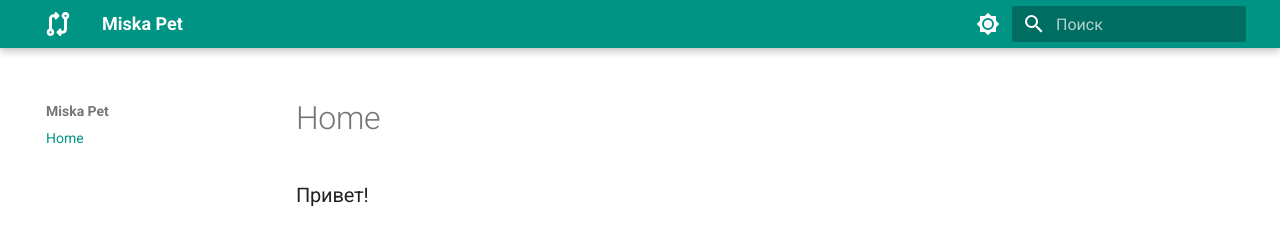
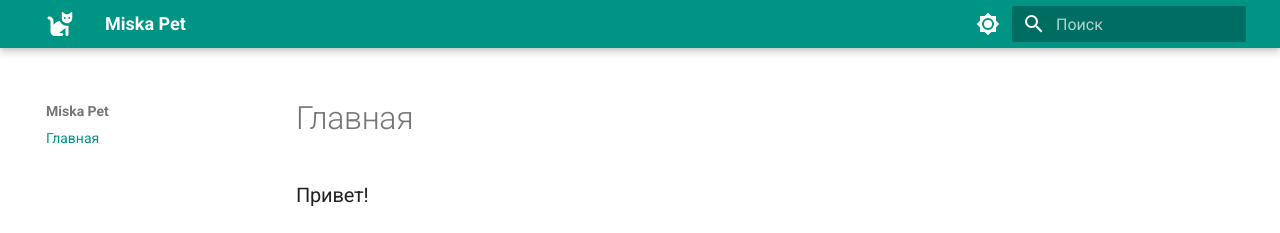
Before and after one commit to mainsloth/miska, an MkDocs documentation site: the page built from docs/index.md, in a window 1280 px wide. Shown: the top 233 px of the page. Built offline with MkDocs 1.6.1 and Material for MkDocs 9.7.7, drawn with Linux system fonts in a browser that asks for light colours.

Commit message:
Update mkdocs.yml

```diff
--- a/mkdocs.yml
+++ b/mkdocs.yml
@@ -3,7 +3,7 @@ theme:
   name: material
   language: ru
   icon:
-    logo: fontawesome/solid/code-compare
+    logo: fontawesome/solid/cat
   features:
     - navigation.instant
     - content.code.annotate
@@ -48,7 +48,7 @@ markdown_extensions:
       toc_depth: 0
 
 nav:
-  - Home: index.md
+  - Главная: index.md
 
 hide:
   - toc
```
